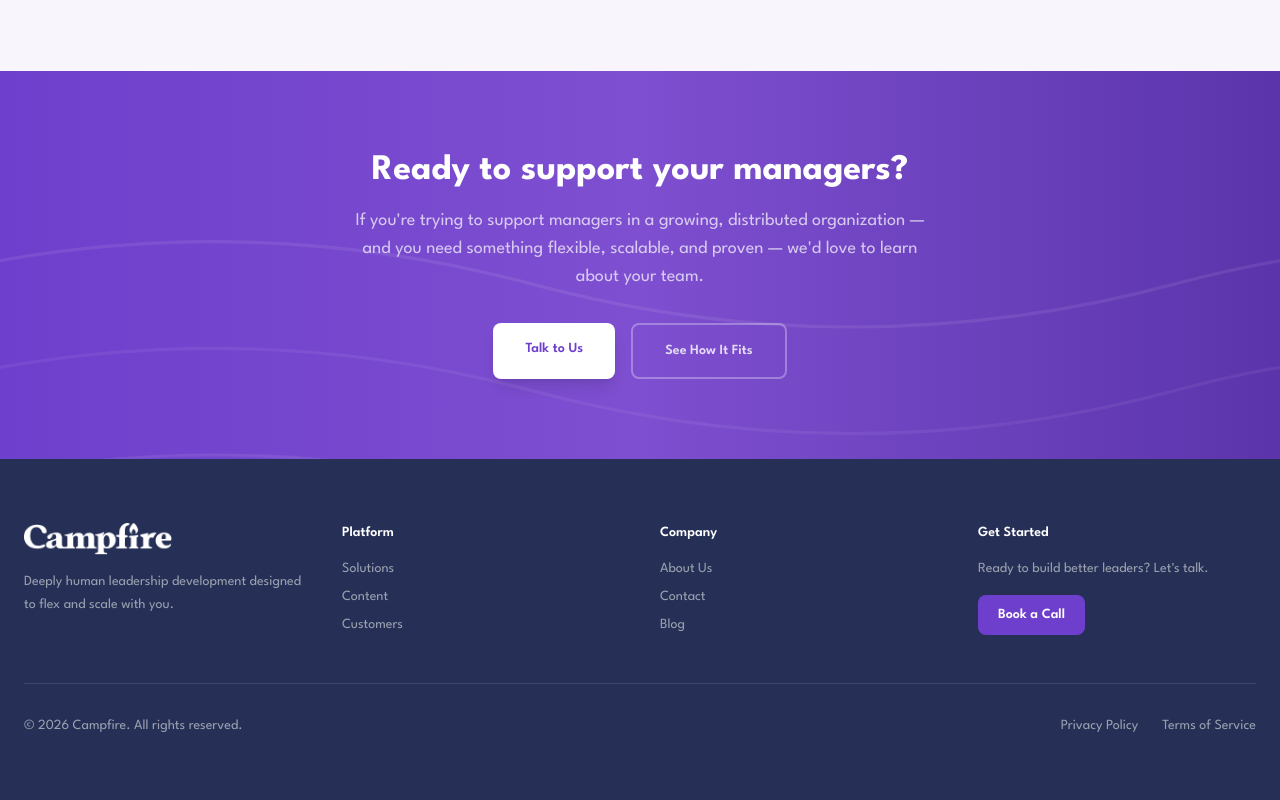
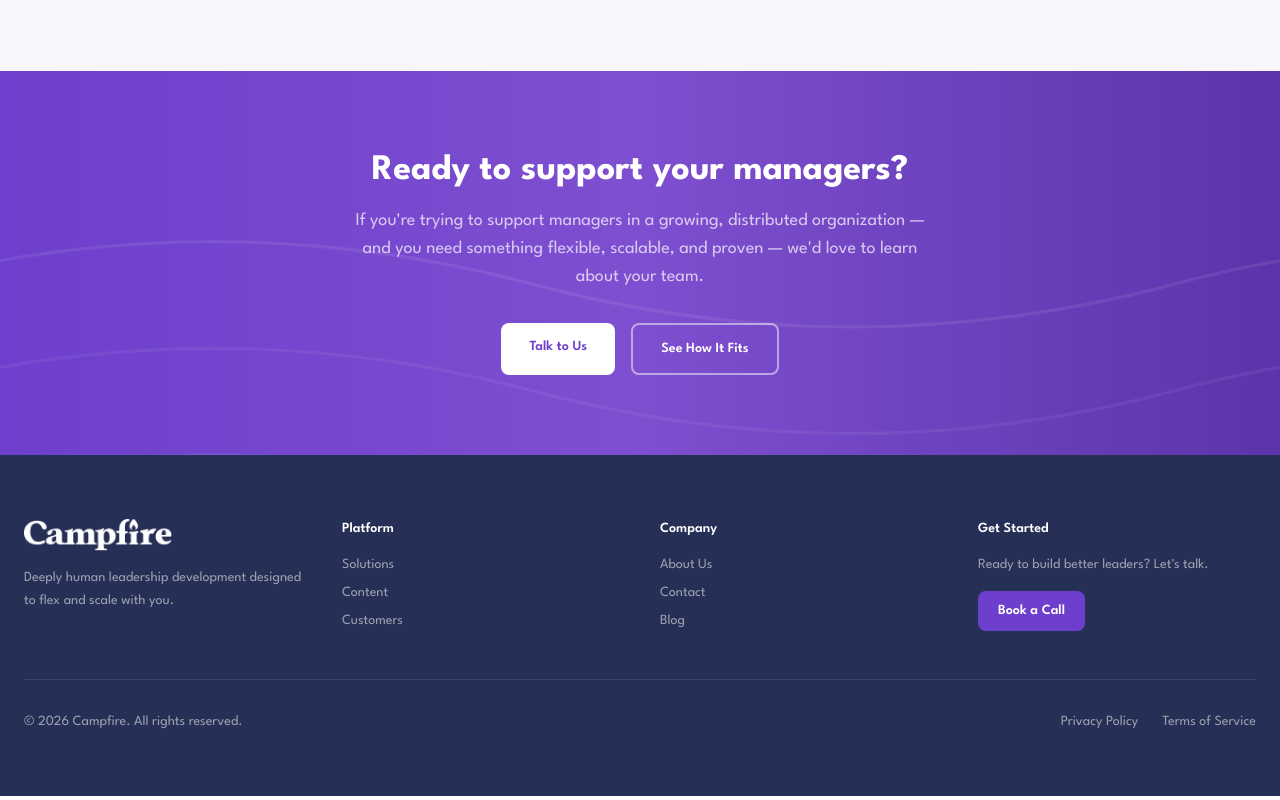
Before and after one commit to stevearntz/campfire-website, a Next.js app: page /about in a window 1280 px wide. Shown: the part 5948-6748 px from the top of the page. Built offline with nearby package versions, Linux system fonts and the light colour scheme; no server answers.

Commit message:
Fix CTA buttons: reduce padding, remove shadow, strengthen outline
Co-Authored-By: Claude Opus 4.6 <noreply@anthropic.com>

```diff
--- a/app/about/page.tsx
+++ b/app/about/page.tsx
@@ -822,13 +822,13 @@ export default function AboutPage() {
             <div className="mt-8 flex flex-wrap justify-center gap-4">
               <Link
                 href="/contact"
-                className="px-8 py-4 text-sm font-semibold text-[#6E3FCC] bg-white rounded-lg hover:bg-gray-100 transition-colors shadow-lg"
+                className="px-7 py-3.5 text-sm font-semibold text-[#6E3FCC] bg-white rounded-lg hover:bg-gray-100 transition-colors"
               >
                 Talk to Us
               </Link>
               <Link
                 href="/solutions"
-                className="px-8 py-4 text-sm font-semibold text-white/80 border-2 border-white/30 rounded-lg hover:border-white/60 hover:text-white transition-colors"
+                className="px-7 py-3.5 text-sm font-semibold text-white border-2 border-white/50 rounded-lg hover:bg-white/10 hover:border-white/70 transition-colors"
               >
                 See How It Fits
               </Link>
```
